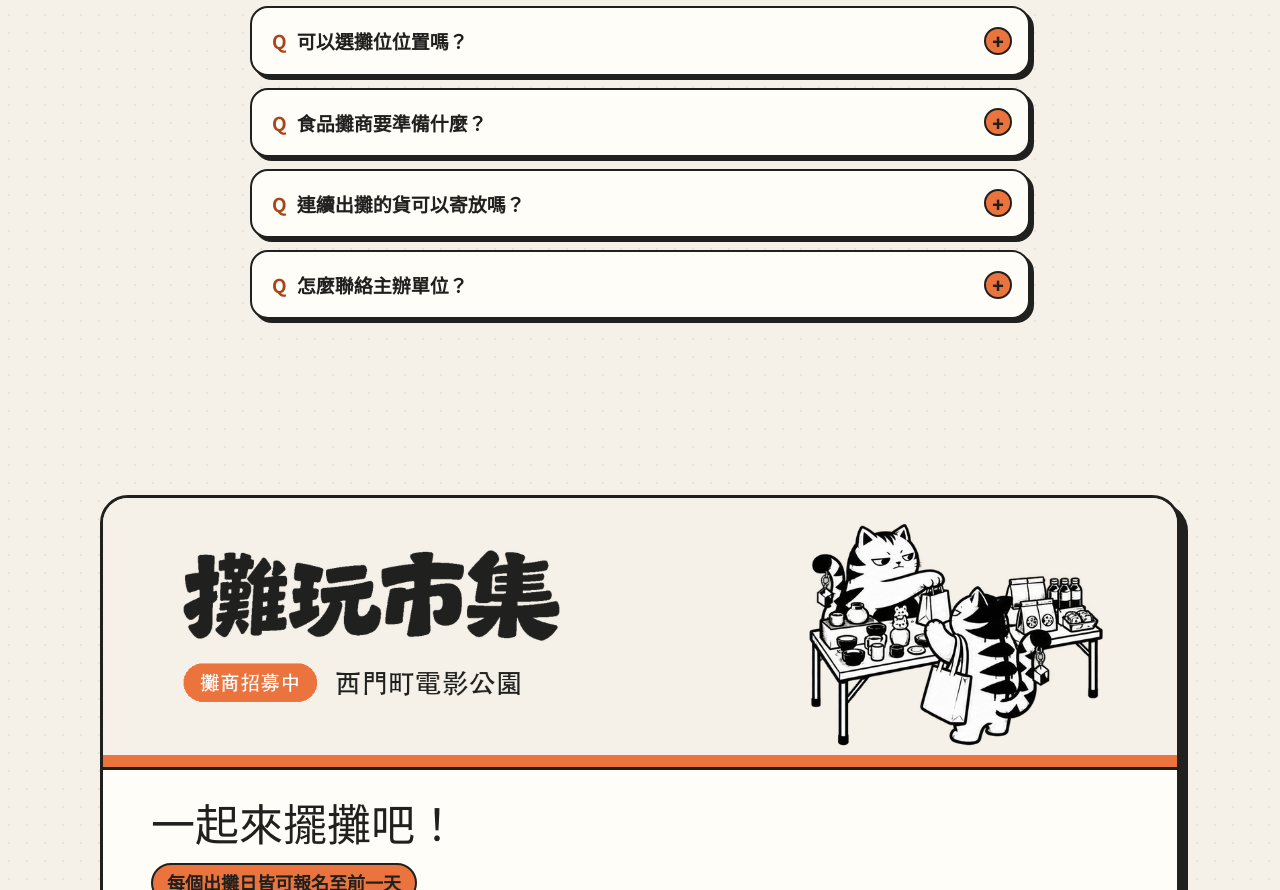
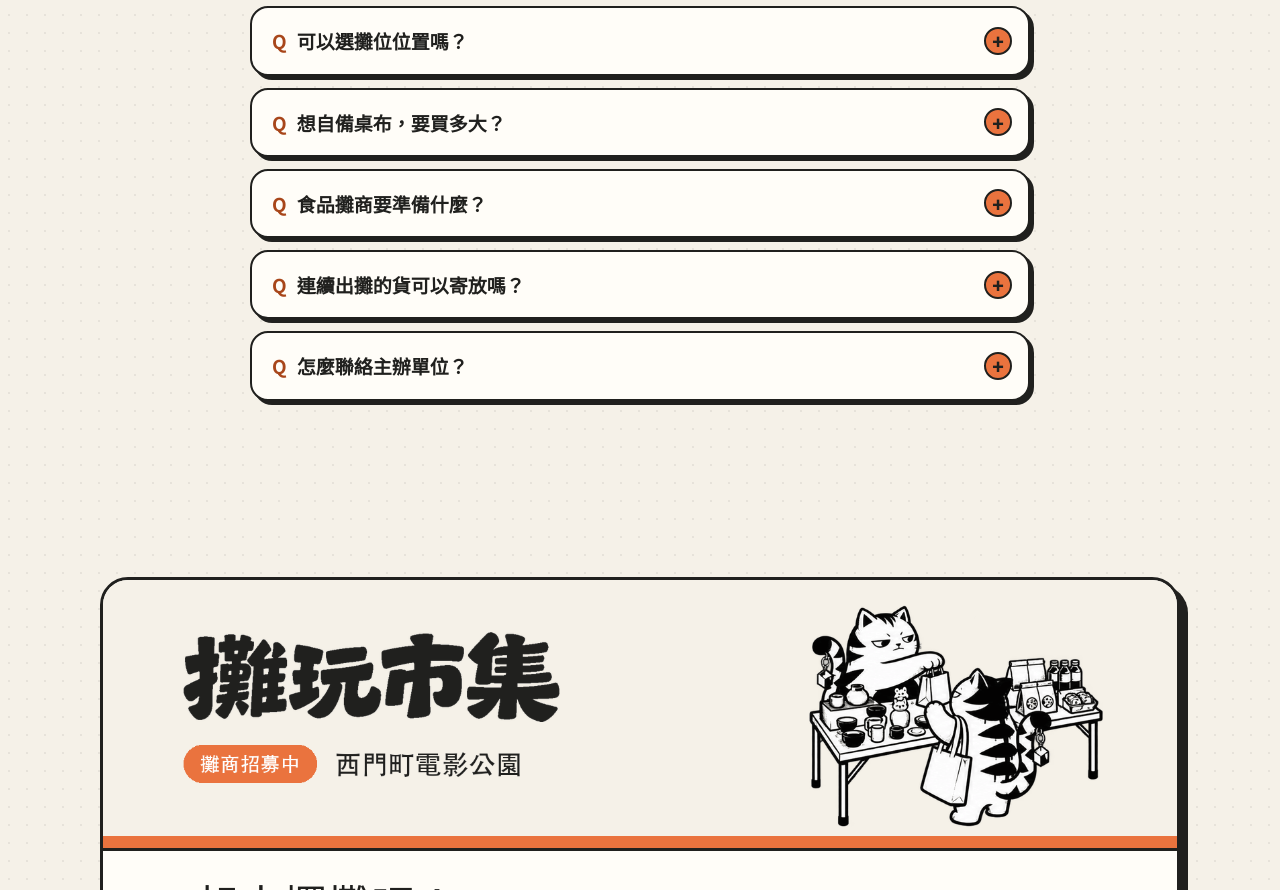
Before and after one commit to jook1104-oz/tanwanmarket, a plain HTML site: page index.html in a window 1280 px wide. Shown: the part 6798-7688 px from the top of the page. Drawn offline with Linux system fonts and the light colour scheme; a web font is replaced by a local one.

Commit message:
常見問題加入桌布尺寸建議

```diff
--- a/index.html
+++ b/index.html
@@ -381,6 +381,10 @@
             <div class="faq-body"><p>不行，攤位由主辦方依品類、動線和用電統一安排。</p></div>
           </details>
           <details class="faq">
+            <summary>想自備桌布，<span class="nobr">要買多大？</span></summary>
+            <div class="faq-body"><p>每攤附的 6 呎折疊桌約長 183、寬 76、高 74 公分，建議桌布買長 185 × 寬 130 公分，可以蓋滿桌面，前方往下垂約 54 公分，遮住桌下放的貨，自己裁布車邊的話，<span class="nobr">每邊再多留 2～3 公分。</span></p></div>
+          </details>
+          <details class="faq">
             <summary>食品攤商要準備什麼？</summary>
             <div class="faq-body"><p>依法應登錄的業者，要完成食品業者登錄才能營業，報名時請附上登錄證明文件（登錄字號與登錄資料截圖的雲端連結），未附者須於錄取前補齊。</p></div>
           </details>
```
